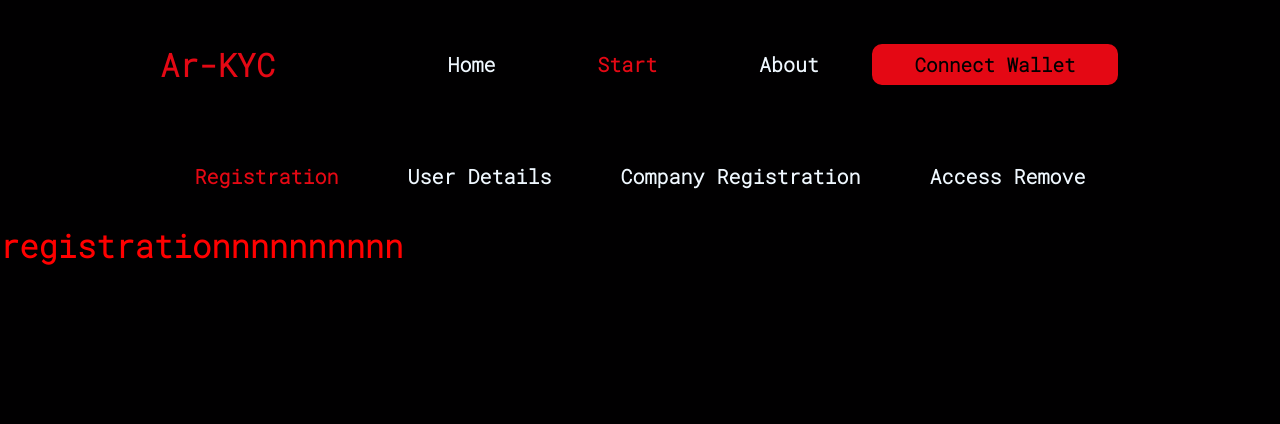
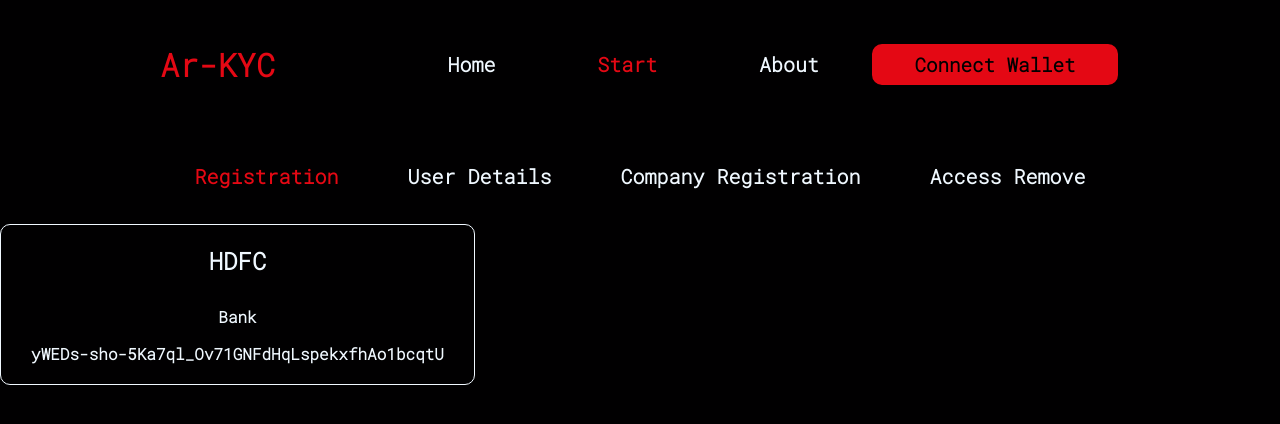
Before and after one commit to AAshu1412/Arweave, a React (Create React App) app: page /start/registration in a window 1280 px wide. Shown: the top 424 px of the page. Built offline with nearby package versions, Linux system fonts and the light colour scheme.

Commit message:
modify reg page 1

```diff
--- /dev/null
+++ b/src/components/registration/Registration.css
@@ -0,0 +1,40 @@
+@import url("https://fonts.googleapis.com/css2?family=Roboto+Mono:ital,wght@0,300;1,700&family=Work+Sans:wght@200&display=swap");
+@import url("https://fonts.googleapis.com/css2?family=Roboto+Mono:wght@300&family=Work+Sans:wght@200&display=swap");
+
+* {
+  margin: 0;
+  padding: 0;
+  box-sizing: border-box;
+  font-family: "Roboto Mono", monospace;
+  /* font-family: 'Work Sans', sans-serif; */
+  color: aliceblue;
+}
+
+.registration-main{
+ display: flex;
+ flex-direction: row;
+}
+
+.registration-comp{
+    /* background-color: red; */
+    width:29.688rem;
+    height: 10.063rem;
+    display: flex;
+    flex-direction: column;
+    /* justify-content: space-around; */
+    align-items: center;
+    gap: 1.8rem;
+    box-sizing: border-box;
+    border: 1px solid aliceblue;
+    border-radius: 10px;
+    padding: 20px 30px 20px 30px;
+}
+
+.registration-comp-sub {
+    /* background-color: blueviolet; */
+    display: flex;
+    flex-direction: column;
+    /* justify-content: space-around; */
+    align-items: center;
+    gap: 1rem ;
+}
--- a/src/components/registration/Registration.js
+++ b/src/components/registration/Registration.js
@@ -1,10 +1,23 @@
 import React from 'react';
 import Start from '../start/Start';
+import './Registration.css';
 
 function Registration(){
     return(<div>
         <Start/>
-             <h1 style={{color:"red"}}>registrationnnnnnnnnn</h1>
+            <div className='registration-main'>
+                <div className='registration-comp'>
+                     <h2>HDFC</h2>
+                     <div className='registration-comp-sub'>
+                     <h4>Bank</h4>
+                     <h4>yWEDs-sho-5Ka7ql_Ov71GNFdHqLspekxfhAo1bcqtU</h4>
+                     </div>
+
+                </div>
+                <div className='registration-user'>
+
+                </div>
+            </div>
     </div>);
 
 }
```
